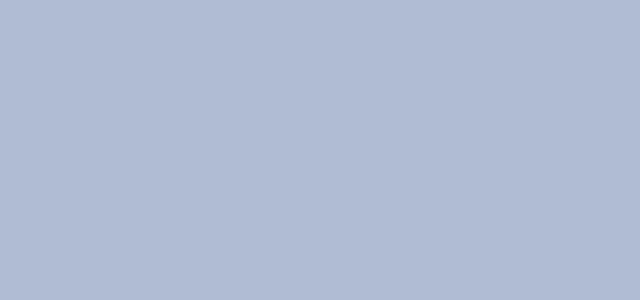
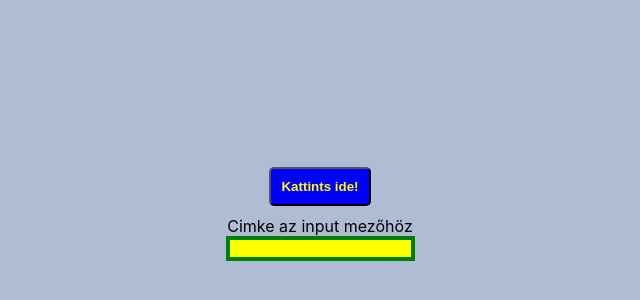
Before and after one commit to Menyus11/react-practice, a React (Create React App) app in the folder react-practice/: page / in a window 1280 px wide. Shown: the part 186-486 px from the top of the page, without its empty margins (320-960 px from the left). Built offline with nearby package versions, Linux system fonts and the light colour scheme.

Commit message:
tanulás

```diff
--- a/react-practice/src/App.css
+++ b/react-practice/src/App.css
@@ -5,5 +5,4 @@
   flex-direction: column;
   align-items: center;
   justify-content: center;
-  font-size: calc(10px + 2vmin);
 }
--- a/react-practice/src/App.js
+++ b/react-practice/src/App.js
@@ -1,12 +1,35 @@
-
 import './App.css';
 
 function App() {
+
+
+
   return (
+
     <div className="app-main">
+
+      <button onClick={ () => {
+        alert( document.getElementById('my-input').value )
+      } }
+      style={{
+        borderRadius: "5px",
+        padding: "10px",
+        backgroundColor: "blue",
+        color: "yellow",
+        marginBottom: "10px"
+      }}><b>Kattints ide!</b></button>
+
+      <label htmlFor="my-input">Cimke az input mezőhöz</label>
+
+      <input  type="text" style={{
+        backgroundColor: "yellow",
+        color: "gray",
+        border: "4px solid green"
+      }} id="my-input"/>
 
     </div>
   );
+  ;
 }
 
 export default App;
```
